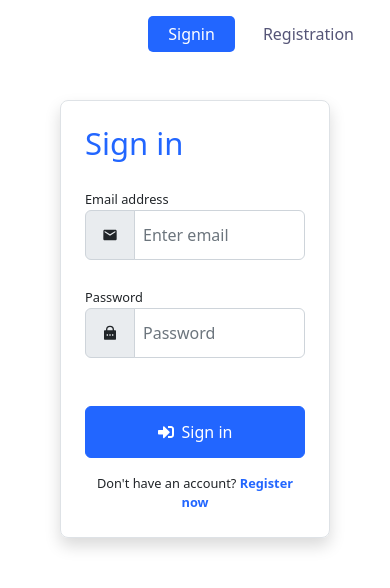
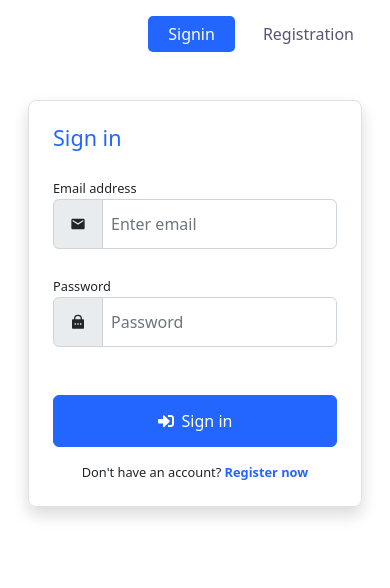
Before and after one commit to 3dgenerik/face-detection-2023.github.io, a React (Create React App) app: page /#/signin in a window 390 px wide. Shown: the top 588 px of the page. Built offline with nearby package versions, Linux system fonts and the light colour scheme.

Commit message:
fix margins for responsive

```diff
--- a/src/app.scss
+++ b/src/app.scss
@@ -5,11 +5,21 @@ $primary: #2266ff;
 $secondary: #555577;
 $custom: #00ff00;
 
-$my-colors: (
+$custom-colors: (
     "primary": $primary,
     "secondary": $secondary,
     "custom": $custom
 );
 
-$theme-colors: map-merge($theme-colors, $my-colors);
+$custom-display-font-sizes: (
+  1: 6rem,
+  2: 3.5rem,
+  3: 3rem,
+  4: 2rem,
+  5: 1.5rem,
+  6: 1rem
+);
+
+$display-font-sizes:map-merge($display-font-sizes, $custom-display-font-sizes);
+$theme-colors: map-merge($theme-colors, $custom-colors);
 @import "../node_modules/bootstrap/scss/bootstrap";
--- a/src/components/logo/Logo.tsx
+++ b/src/components/logo/Logo.tsx
@@ -31,7 +31,7 @@ export const Logo: React.FC = () => {
                 variants={svgVariants}
                 initial="initial"
                 animate="animate"
-                style = {{width:'60px', height:'70px'}}
+                style = {{width:'50px', height:'50px'}}
                 >
                 {/* <img className = 'mw-100' src="assets/brain-svgrepo-com.svg" alt = 'brain'/> */}
                 <GiBrain className="w-100 h-100 text-light"/>
--- a/src/components/rank/Rank.tsx
+++ b/src/components/rank/Rank.tsx
@@ -9,7 +9,7 @@ const variants = {
 
     animate: {
         opacity:1,
-        marginTop:30,
+        marginTop:25,
         transition: {
             duration: .3,
             type:'tween',
@@ -21,12 +21,12 @@ const variants = {
 export const Rank: React.FC = () => {
     return(
         <motion.div
-            style = {{marginTop:'30px'}}
+            style = {{marginTop:'25px'}}
             variants={variants}
             initial="initial"
             animate="animate"
             className="text-center">
-            <div className='text-secondary display-5 p-2'>
+            <div className='text-secondary display-5'>
                 Hi <span className = "">Jovica</span>, your current rank is <span className='fw-bold text-primary'>#5</span>
             </div>
         </motion.div>
--- a/src/features/inputForm/InputForm.tsx
+++ b/src/features/inputForm/InputForm.tsx
@@ -57,7 +57,7 @@ export const InputForm: React.FC  = () => {
             animate="animate"
             style={{maxWidth:'1000px', margin: 'auto', marginTop: "0px"}}
             className = 'p-3'>
-            <InputGroup className="mb-4 mb-sm-3 mt-3 ">
+            <InputGroup className="mb-4 mb-sm-3 mt-1 mt-sm-3 ">
                 <InputGroup.Text className = 'p-3 p-sm-3' id="basic-addon1"><BsFillImageFill /></InputGroup.Text>
                 <Form.Control
                 className = 'text-dark text-opacity-50'
--- a/src/features/registration/Registration.tsx
+++ b/src/features/registration/Registration.tsx
@@ -21,7 +21,7 @@ export const Registration: React.FC = () => {
     return (
         <>
             <div style = {{maxWidth:'600px'}} className = "container">
-                <form className = " border m-5 p-4 rounded-3 shadow">
+                <form className = " border mx-3 my-5 p-4 rounded-3 shadow">
                     <div className = "mb-4 text-primary display-5">Registration</div>
 
                     <div className="form-group">
--- a/src/features/signin/Signin.tsx
+++ b/src/features/signin/Signin.tsx
@@ -20,7 +20,7 @@ export const Signin: React.FC = () => {
     return (
         <>
             <div style = {{maxWidth:'600px'}} className = "container">
-                <form className = " border m-5 p-4 rounded-3 shadow">
+                <form className = " border mx-3 my-5 p-4 rounded-3 shadow">
                     <div className = "mb-4 text-primary display-5">Sign in</div>
                     <div className="form-group">
 
```
